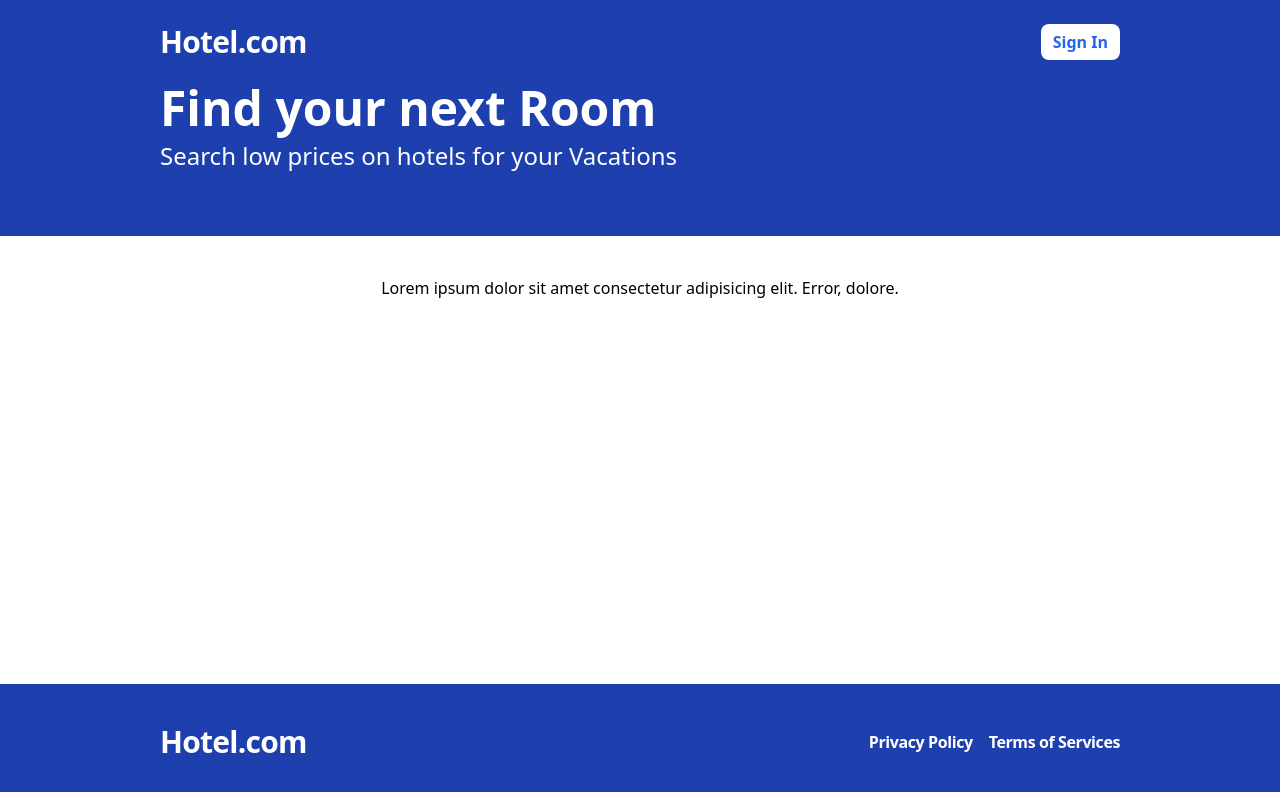
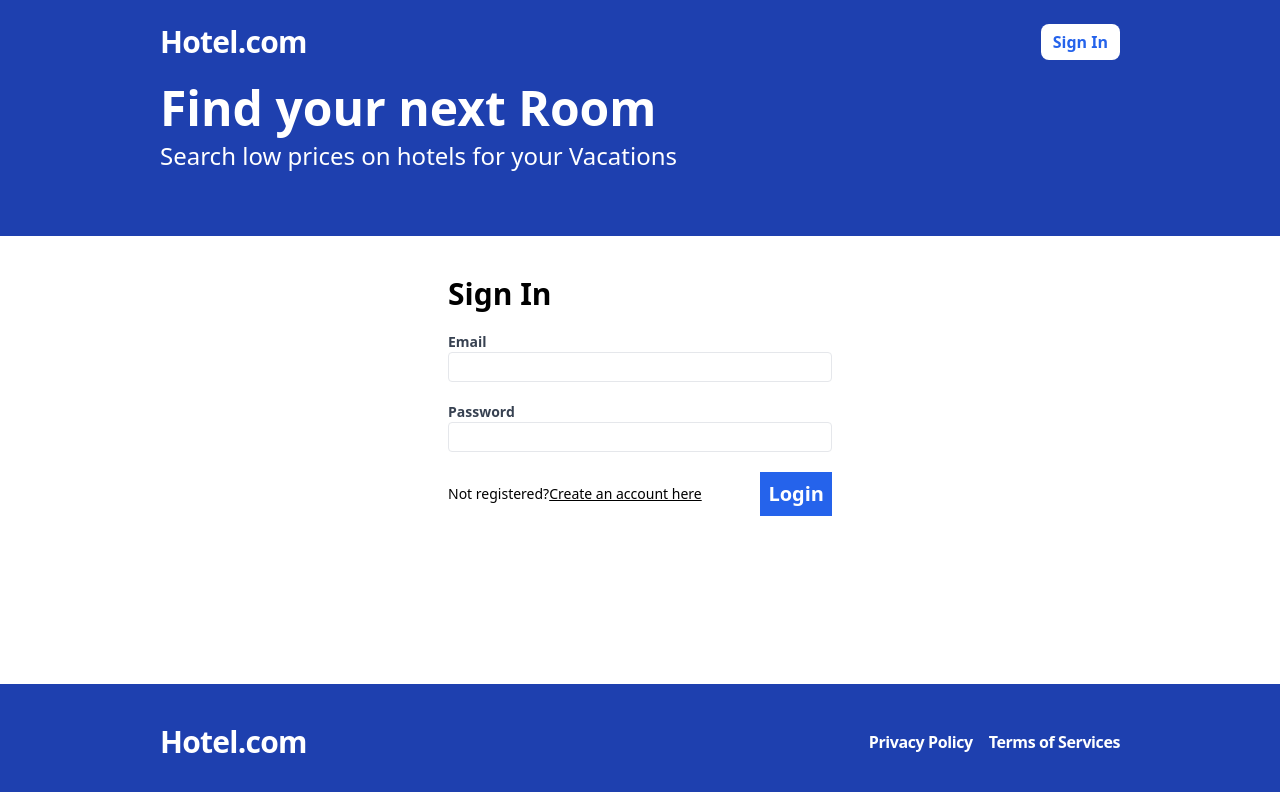
Before and after one commit to Badhon112/Hotel_Management_System, a React (Vite) app in the folder frontend/: page /sign-in in a window 1280 px wide. Before the commit this address led to /. Shown: the top 792 px of the page. Built offline with nearby package versions, Linux system fonts and the light colour scheme; no server answers.

Commit message:
Auth done

```diff
--- a/frontend/src/App.tsx
+++ b/frontend/src/App.tsx
@@ -6,6 +6,7 @@
 } from "react-router-dom";
 import Layout from "./layout/Layout";
 import Register from "./pages/Register";
+import SignIn from "./pages/SignIn";
 
 const App = () => {
   return (
@@ -38,6 +39,14 @@
             </Layout>
           }
         />
+        <Route
+          path="/sign-in"
+          element={
+            <Layout>
+              <SignIn />
+            </Layout>
+          }
+        />
         <Route path="*" element={<Navigate to={"/"} />} />
       </Routes>
     </Router>
--- a/frontend/src/api-client.ts
+++ b/frontend/src/api-client.ts
@@ -1,4 +1,5 @@
 import { RegisterFormData } from "./pages/Register";
+import { SignInFormData } from "./pages/SignIn";
 
 const API_BASE_URL = import.meta.env.VITE_API_BASE_URL;
 
@@ -17,6 +18,22 @@
   }
 };
 
+export const signIn = async (formdata: SignInFormData) => {
+  const response = await fetch(`${API_BASE_URL}/api/auth/login`, {
+    method: "POST",
+    credentials: "include",
+    headers: {
+      "Content-Type": "application/json",
+    },
+    body: JSON.stringify(formdata),
+  });
+  const body = await response.json();
+  if (!response.ok) {
+    throw new Error(body.message);
+  }
+  return body;
+};
+
 export const validateToken = async () => {
   const response = await fetch(`${API_BASE_URL}/api/auth/validate-token`, {
     credentials: "include",
@@ -26,3 +43,13 @@
   }
   return response.json();
 };
+
+export const signOut = async () => {
+  const response = await fetch(`${API_BASE_URL}/api/auth/logout`, {
+    credentials: "include",
+    method: "POST",
+  });
+  if (!response.ok) {
+    throw new Error("Error during sign out");
+  }
+};
--- a/frontend/src/components/Header.tsx
+++ b/frontend/src/components/Header.tsx
@@ -1,5 +1,6 @@
 import { Link } from "react-router-dom";
 import { useAppContext } from "../contexts/AppContext";
+import SignOutButton from "./SignOutButton";
 
 const Header = () => {
   const { isLoggedIn } = useAppContext();
@@ -12,9 +13,9 @@
         <span className="flex space-x-2">
           {isLoggedIn ? (
             <>
-              <Link to={"/my-bookings"}>My Bookings</Link>
-              <Link to={"/my-hotels"}>My Hotels</Link>
-              <button>Sign out</button>
+              <Link className="flex items-center text-white px-3 font-bold hover:bg-blue-900" to={"/my-bookings"}>My Bookings</Link>
+              <Link className="flex items-center text-white px-3 font-bold hover:bg-blue-900" to={"/my-hotels"}>My Hotels</Link>
+              <SignOutButton/>
             </>
           ) : (
             <Link
--- /dev/null
+++ b/frontend/src/components/SignOutButton.tsx
@@ -0,0 +1,34 @@
+import { useMutation, useQueryClient } from "react-query";
+import * as apiClient from "../api-client";
+import { useAppContext } from "../contexts/AppContext";
+import { useNavigate } from "react-router-dom";
+
+const SignOutButton = () => {
+  const queryClient = useQueryClient();
+
+  const { showToast } = useAppContext();
+  const navigate = useNavigate();
+  const mutation = useMutation(apiClient.signOut, {
+    onSuccess: async () => {
+      await queryClient.invalidateQueries("ValidateToken");
+      showToast({ message: "Sign Out Success", type: "SUCCESS" });
+      navigate("/sign-in");
+    },
+    onError: () => {
+      showToast({ message: "Sign out Faled", type: "ERROR" });
+    },
+  });
+  const handleClick = () => {
+    mutation.mutate();
+  };
+  return (
+    <button
+      onClick={handleClick}
+      className="text-blue-600 px-3 font-bold hover:bg-gray-100 bg-white"
+    >
+      Sign Out
+    </button>
+  );
+};
+
+export default SignOutButton;
--- a/frontend/src/pages/Register.tsx
+++ b/frontend/src/pages/Register.tsx
@@ -1,8 +1,8 @@
 import { useForm } from "react-hook-form";
-import { useMutation } from "react-query";
+import { useMutation, useQueryClient } from "react-query";
 import * as apiClient from "../api-client";
 import { useAppContext } from "../contexts/AppContext";
-import { useNavigate } from "react-router-dom";
+import { Link, useNavigate } from "react-router-dom";
 
 export type RegisterFormData = {
   firstName: string;
@@ -13,6 +13,7 @@
 };
 
 const Register = () => {
+  const queryClient = useQueryClient();
   const { showToast } = useAppContext();
   const navigate = useNavigate();
 
@@ -24,9 +25,10 @@
   } = useForm<RegisterFormData>();
 
   const mutation = useMutation(apiClient.register, {
-    onSuccess: () => {
+    onSuccess: async () => {
       showToast({ message: "Registration Success", type: "SUCCESS" });
-      navigate("/")
+      await queryClient.invalidateQueries("ValidateToken");
+      navigate("/");
     },
     onError: (error: Error) => {
       showToast({ message: "Authentication failed", type: "ERROR" });
@@ -108,12 +110,16 @@
           <span className="text-red-500">{errors.confirmPassword.message}</span>
         )}
       </label>
-      <span>
+      <span className="flex justify-between items-center">
+        <span className="text-sm items-center">
+          Already registered?
+          <Link to={"/sign-in"} className="underline">Click here to Login</Link>
+        </span>
         <button
           type="submit"
           className="bg-blue-600 text-white p-2 font-bold hover:bg-blue-500 text-xl"
         >
-          Create Account
+          Register
         </button>
       </span>
     </form>
--- /dev/null
+++ b/frontend/src/pages/SignIn.tsx
@@ -0,0 +1,83 @@
+import { useForm } from "react-hook-form";
+import { useMutation, useQueryClient } from "react-query";
+import * as apiClient from "../api-client";
+import { Link, useNavigate } from "react-router-dom";
+import { useAppContext } from "../contexts/AppContext";
+export type SignInFormData = {
+  email: string;
+  password: string;
+};
+
+const SignIn = () => {
+  const {
+    register,
+    formState: { errors },
+    handleSubmit,
+  } = useForm<SignInFormData>();
+  const { showToast } = useAppContext();
+  const navigate = useNavigate();
+  const queryClient = useQueryClient();
+
+  const mutation = useMutation(apiClient.signIn, {
+    onSuccess: async () => {
+      showToast({ message: "Login Success", type: "SUCCESS" });
+      await queryClient.invalidateQueries("ValidateToken");
+      navigate("/");
+    },
+    onError: async () => {
+      showToast({ message: "Login failed", type: "ERROR" });
+    },
+  });
+
+  const onSubmit = handleSubmit((data) => {
+    mutation.mutate(data);
+  });
+
+  return (
+    <form className="flex flex-col w-96 gap-5" onSubmit={onSubmit}>
+      <h2 className="text-3xl font-bold">Sign In</h2>
+      <label className="text-gray-700 text-sm font-bold flex-1">
+        Email
+        <input
+          type="email"
+          className="border rounded w-full py-1 px-2 font-normal outline-none"
+          {...register("email", { required: "This field is required" })}
+        ></input>
+        {errors.email && (
+          <span className="text-red-500">{errors.email.message}</span>
+        )}
+      </label>
+      <label className="text-gray-700 text-sm font-bold flex-1">
+        Password
+        <input
+          type="password"
+          className="border rounded w-full py-1 px-2 font-normal outline-none"
+          {...register("password", {
+            required: "This field is required",
+            minLength: {
+              value: 6,
+              message: "Password must be at least 6 charecters",
+            },
+          })}
+        ></input>
+        {errors.password && (
+          <span className="text-red-500">{errors.password.message}</span>
+        )}
+      </label>
+      <span className="flex justify-between items-center">
+        <span className="text-sm items-center">
+          Not registered?
+          <Link to={"/register"} className="underline">Create an account here</Link>
+        </span>
+        <button
+          type="submit"
+          className="bg-blue-600 text-white p-2 font-bold hover:bg-blue-500 text-xl"
+        >
+          Login
+        </button>
+      </span>
+    </form>
+  );
+};
+
+export default SignIn;
```
Also changed, not shown: 1 other file (tests, documents, lock files or other folders).
